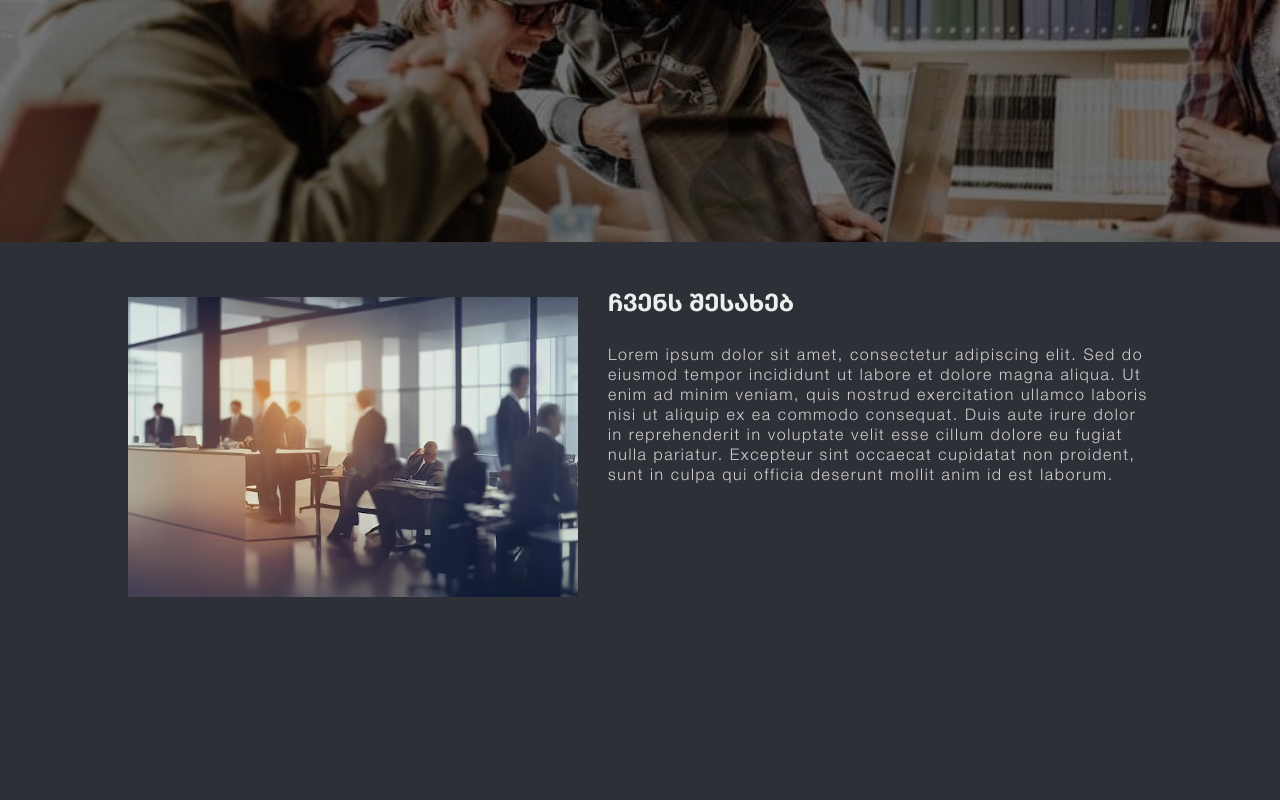
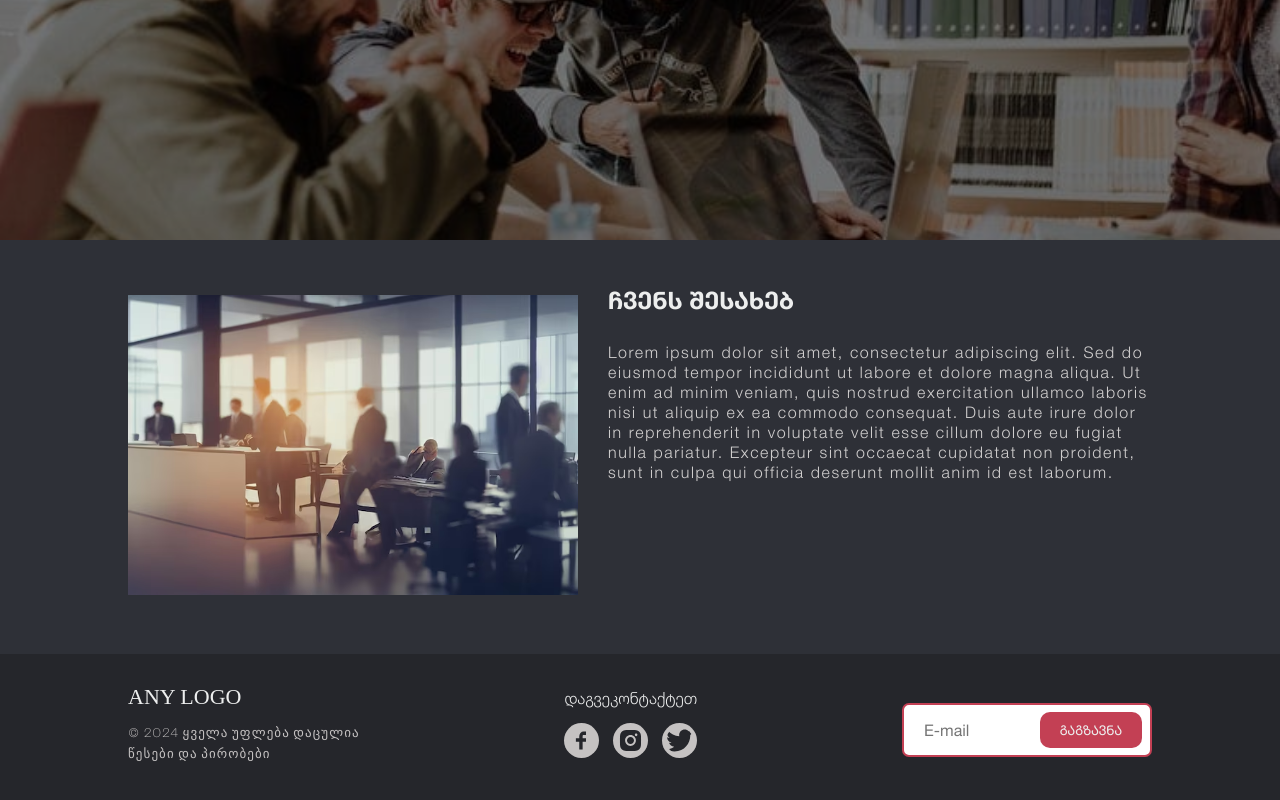
Before and after one commit to TeaChareqishvili/Teona-Chareqishvili-TBC, a React (Create React App) app: page / in a window 1280 px wide. Shown: the part 546-1346 px from the top of the page. Before the commit the page ends 1162 px from the top, so only its background shows below. Built offline with nearby package versions, Linux system fonts and the light colour scheme.

Commit message:
footer done

```diff
--- a/src/App.css
+++ b/src/App.css
@@ -23,9 +23,9 @@
     display: none;
 }
 
-.header-logo > span{
+.logo > span{
     color:#edeeee;
-    font-size:25px;
+    font-size:22px;
 }
 
 .ul-nav{
@@ -121,6 +121,8 @@
   }
 
 
+
+
   .about-us-text>h2{
     color:#edeeee;
     font-family: "tbc-helvetica-bold";
@@ -147,6 +149,111 @@
     object-fit: cover;
   }
 
+  /* footer style */
+
+  .footer{
+    width:100%;
+    background-color: #25262b;
+    padding:30px 0;
+    display: flex;
+    align-items: center;
+    justify-content: center;
+  }
+
+  .footer-container{
+    display: flex;
+    align-items: flex-start;
+    justify-content: flex-start;
+    flex-direction: column;
+  }
+  .footer-rights{
+    margin:15px 0;
+  }
+  .rights,.rules {
+    font-size: 13px;
+    font-family:"tbc-telegraf-light";
+    margin-bottom:5px;
+    color:#c5c2c2;
+    letter-spacing: 1.1px;
+  }
+
+  .social-links>p{
+    font-family: "tbc-helvetica-light";
+    font-size:16px;
+    color:#edeeee;
+    margin-bottom:10px;
+  }
+
+  .links{
+    display: flex;
+    align-items: center;
+    justify-content: space-between;
+    margin:15px 0;
+  }
+
+  .link{
+    width:35px;
+    height:35px;
+    background-color: #c5c2c2;
+    color:#25262b;
+    border-radius:50%;
+    padding:4px;
+    cursor: pointer;
+    transition: all 0.4s;
+  }
+
+  .link:hover{
+    transform: scale(1.3) rotate(30deg);
+    background-color: #c34054;
+    color:#d1cfcf;
+  }
+
+  .email{
+    position: relative;
+    width:250px;
+  }
+  input{
+    width:100%;
+    outline: none;
+    color:#25262b;
+    font-family: "tbc-helvetica-roman";
+    font-size:16px;
+    border:solid 2px #c34054;
+    border-radius: 7px;
+    padding:15px 20px;
+  }
+  .send-btn{
+    position: absolute;
+    top:50%;
+    right:10px;
+    transform: translateY(-50%);
+    padding:10px 20px;
+    border-radius: 10px;
+    border: none;
+    color:#edeeee;
+    background-color: #c34054;
+    font-family: "tbc-helvetica-roman";
+    font-feature-settings: "case" on;
+    cursor: pointer;
+    transition: all 0.4s;
+  }
+
+  .send-btn:hover{
+    background-color: #15a2a0;
+  }
+
+  @media(min-width:768px){
+    .footer-container{
+        width:100%;
+        display: flex;
+        align-items: center;
+        justify-content:space-between;
+        flex-direction:row;
+      }
+      .footer{
+        padding:30px 40px;
+      }
+  }
 
   @media(min-width:1024px){
 
@@ -174,12 +281,26 @@
         align-items: flex-start;
         flex-direction: row;
         justify-content: space-between;
+        overflow: hidden;
       }
       .about-us-text{
         margin-left:30px;
         max-width:550px;
+
       }
       .about-us-img{
         min-width:450px;
       }
+
+      /* footer style */
+
+      .footer{
+        padding:30px 0;
+      }
+
+      .footer-container{
+        width:80%;
+        margin:auto;
+      }
+
   }
--- a/src/App.js
+++ b/src/App.js
@@ -1,12 +1,15 @@
 import "./App.css";
 import { GiHamburgerMenu } from "react-icons/gi";
+import { TiSocialFacebook } from "react-icons/ti";
+import { AiFillInstagram } from "react-icons/ai";
+import { FaTwitter } from "react-icons/fa";
 
 function App() {
   return (
     <div className="App">
       <header className="header">
         <div className="header-container">
-          <div className="header-logo">
+          <div className="logo">
             <span>ANY LOGO</span>
           </div>
           <GiHamburgerMenu className="burger-menu" />
@@ -42,18 +45,44 @@ function App() {
           <div className="about-us-text">
             <h2>ჩვენს შესახებ</h2>
             <p>
-            Lorem ipsum dolor sit amet, consectetur adipiscing elit. Sed do
-            eiusmod tempor incididunt ut labore et dolore magna aliqua. Ut enim
-            ad minim veniam, quis nostrud exercitation ullamco laboris nisi ut
-            aliquip ex ea commodo consequat. Duis aute irure dolor in
-            reprehenderit in voluptate velit esse cillum dolore eu fugiat nulla
-            pariatur. Excepteur sint occaecat cupidatat non proident, sunt in
-            culpa qui officia deserunt mollit anim id est laborum.
-          </p>
+              Lorem ipsum dolor sit amet, consectetur adipiscing elit. Sed do
+              eiusmod tempor incididunt ut labore et dolore magna aliqua. Ut
+              enim ad minim veniam, quis nostrud exercitation ullamco laboris
+              nisi ut aliquip ex ea commodo consequat. Duis aute irure dolor in
+              reprehenderit in voluptate velit esse cillum dolore eu fugiat
+              nulla pariatur. Excepteur sint occaecat cupidatat non proident,
+              sunt in culpa qui officia deserunt mollit anim id est laborum.
+            </p>
           </div>
-
         </div>
       </section>
+      <footer className="footer">
+        <div className="footer-container">
+          <div>
+            <div className="logo">
+              <span>ANY LOGO</span>
+            </div>
+            <div className="footer-rights">
+              <p className="rights">© 2024 ყველა უფლება დაცულია</p>
+              <p className="rules">წესები და პირობები</p>
+            </div>
+          </div>
+          <div className="social-links">
+            <p>დაგვეკონტაქტეთ</p>
+            <div className="links">
+              <TiSocialFacebook className="link" />
+              <AiFillInstagram className="link" />
+              <FaTwitter className="link" />
+            </div>
+          </div>
+          <div className="email">
+            <label>
+              <input type="email" placeholder="E-mail" required />
+            </label>
+            <button className="send-btn">გაგზავნა</button>
+          </div>
+        </div>
+      </footer>
     </div>
   );
 }
--- a/src/index.css
+++ b/src/index.css
@@ -24,3 +24,7 @@ body{
   font-family: "tbc-helvetica-bold";
   src: url(./fonts/HELVETICA-NEUE-LT-GEO-75-BOLD\ copy.ttf);
 }
+@font-face {
+  font-family: "tbc-telegraf-light";
+  src: url(./fonts/PPTelegraf-Ultralight\ copy.otf);
+}
```
Also changed, not shown: src/fonts/PPTelegraf-Ultralight copy.otf (added).
